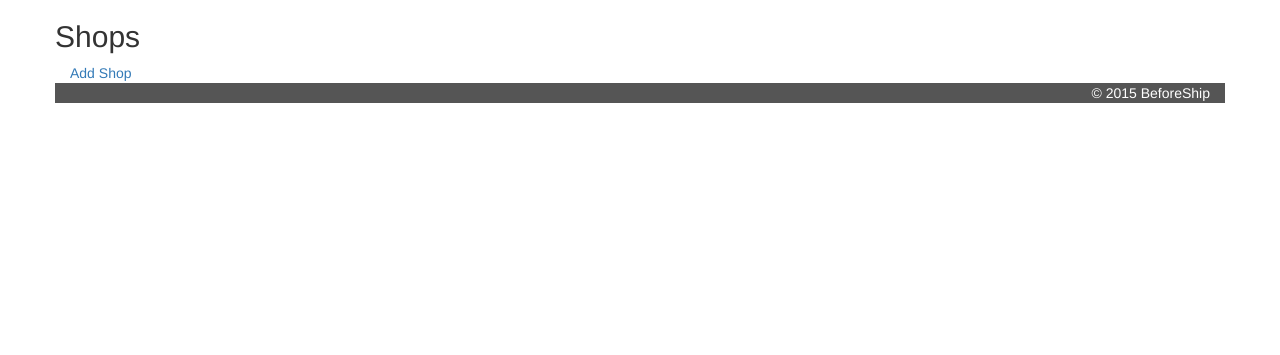
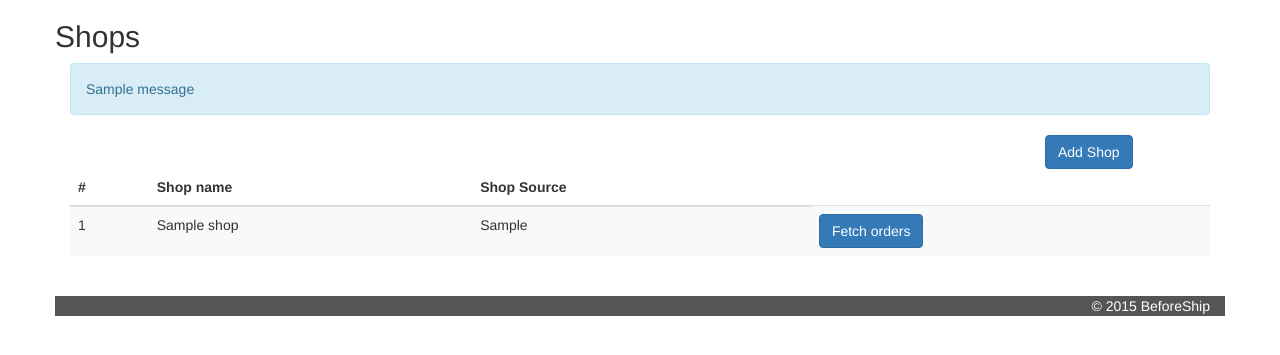
Before and after one commit to abilab/beforeship, a Django app: page /user/home/ in a window 1280 px wide. Shown: the part 70-425 px from the top of the page. Run offline with Django 3.2, Linux system fonts and the light colour scheme; a user stored in the database is signed in; tables that the repository leaves empty hold one stand-in row (values such as "Sample post"); one stand-in notice (Sample message) is shown; some libraries are stand-ins or nearby versions.

Commit message:
user home view updated with messaging and list of user shops

```diff
--- a/shipping/static/css/main.css
+++ b/shipping/static/css/main.css
@@ -9,6 +9,7 @@
 
 #footer {
 	background-color: #555;
+	margin-top: 20px;
 }
 
 #buttons_group {
--- a/shipping/templates/user_data/user_home.html
+++ b/shipping/templates/user_data/user_home.html
@@ -2,7 +2,44 @@
 {% block meta_title %}Shops{% endblock meta_title %}
 {% block title %}Shops{% endblock title %}
 {% block content %}
-  <div>
-    <a href={% url 'shop_sources' %}>Add Shop</a>
+  {% if messages %}
+    {% for message in messages %}
+      <div class="alert alert-info" role="alert">{{ message }}</div>
+    {% endfor %}
+  {% endif %}
+  {% if not object_list %}
+    <div class="alert alert-info" role="alert">No shops are connected to service</div>
+  {% endif %}
+  <div class="row">
+    <div class="col-xs-10">
+    </div>
+    <div class="col-xs-2">
+      <a class="btn btn-primary" href={% url 'shop_sources' %}>Add Shop</a>
+    </div>
   </div>
+  {% if object_list %}
+  <div class="row">
+    <div class="col-xs-12 table-responsive">
+      <table class="table table-striped">
+        <thead>
+          <tr>
+            <th>#</th>
+            <th>Shop name</th>
+            <th>Shop Source</th>
+          </tr>
+        </thead>
+        <tbody>
+		  {% for shop in object_list %}
+		    <tr>
+		      <td>{{ forloop.counter }}</td>
+		      <td>{{ shop.shop_name }}</td>
+		      <td>{{ shop.shop_source }}</td>
+		      <td><a class="btn btn-primary" href=#>Fetch orders</a></td>
+		    </tr>
+		  {% endfor %}
+        </tbody>
+      </table>
+    </div>
+  </div>
+  {% endif %}
 {% endblock content %}
--- a/shipping/views/user_data.py
+++ b/shipping/views/user_data.py
@@ -1,11 +1,14 @@
-from django.views.generic.base import TemplateView
+from django.views.generic.list import ListView
 from django.contrib.auth.decorators import login_required
 from django.utils.decorators import method_decorator
+from shipping.models import Shops
 
 
-class UserView(TemplateView):
+class UserView(ListView):
+    model = Shops
     template_name = 'user_data/user_home.html'
 
     @method_decorator(login_required(login_url='login'))
     def dispatch(self, request, *args, **kwargs):
+        self.queryset = Shops.objects.filter(owner=request.user)
         return super().dispatch(request, *args, **kwargs)
```
Also changed, not shown: shipping/templates/shopify/test_shopify.html (+10 -2 lines), shipping/views/shopify.py (+18 -6 lines).
